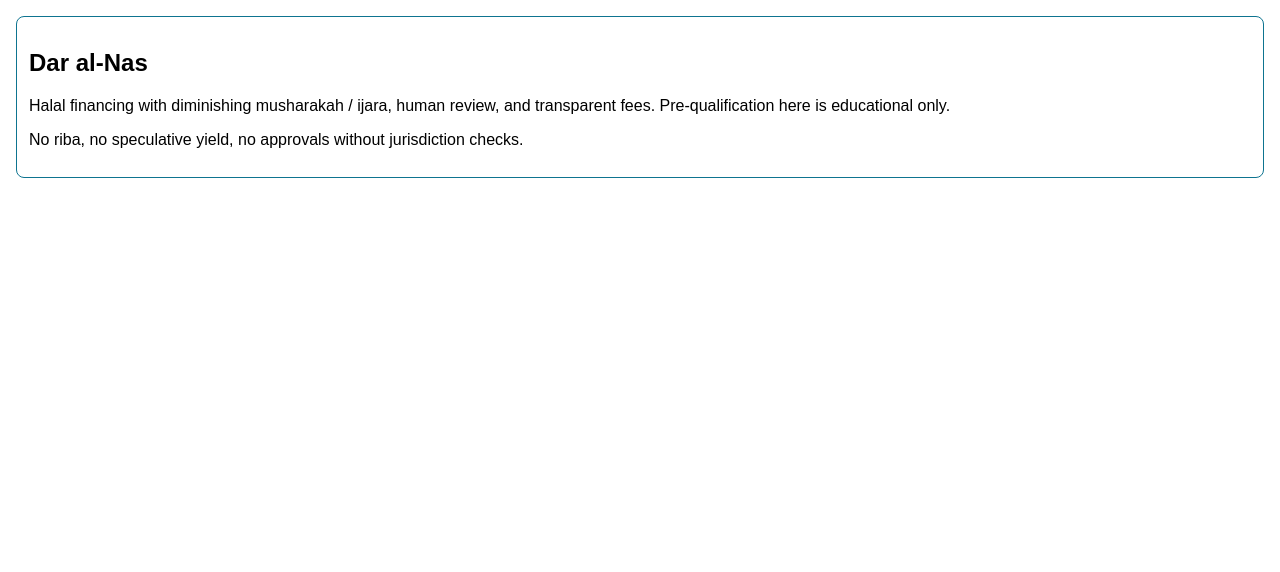
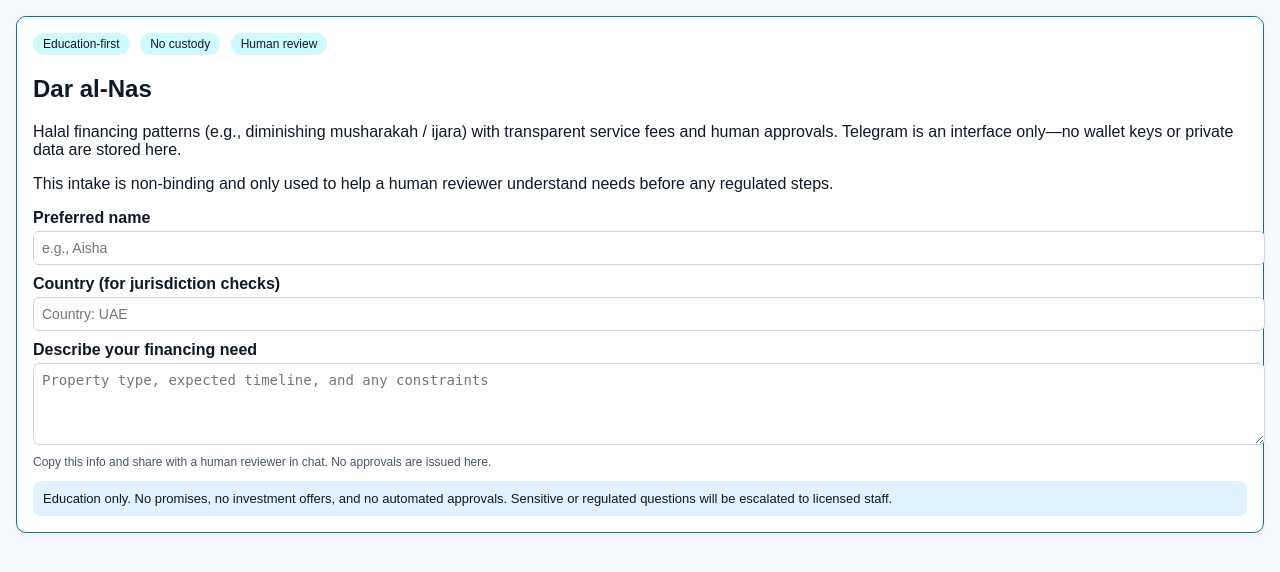
Before and after one commit to Oabu77/daralnas-chatgpt, a Python web app: template daralnas_bot/templates/daralnas.html in a window 1280 px wide. Shown: the top 572 px of the page. Run offline with Jinja, Linux system fonts and the light colour scheme; the template is opened without the code that fills it, so the values that code supplies are empty.

Commit message:
Add launch safety defaults and CI for Telegram stack

```diff
--- a/daralnas_bot/messages.py
+++ b/daralnas_bot/messages.py
@@ -43,9 +43,9 @@ FUNGI = dedent(
 
 DONATE = dedent(
     """
-    Donations support audits, compliance, and community education. Founder compensation is
-    transparent: infrastructure gas shares, IP licensing, and governance-approved stipends.
-    No hidden fees or investor-style promises.
+    Donations support audits, compliance, and community education. Funds are applied to
+    transparency tooling, human moderation, and outreach. No hidden fees or investor-style
+    promises.
     """
 ).strip()
 
--- a/daralnas_bot/templates/daralnas.html
+++ b/daralnas_bot/templates/daralnas.html
@@ -5,15 +5,46 @@
   <meta name="viewport" content="width=device-width, initial-scale=1.0" />
   <title>Dar al-Nas Mini App</title>
   <style>
-    body { font-family: Arial, sans-serif; margin: 16px; }
-    .card { border: 1px solid #0e7490; padding: 12px; border-radius: 8px; }
+    body { font-family: Arial, sans-serif; margin: 16px; background: #f7fafc; color: #0f172a; }
+    .card { border: 1px solid #0e7490; padding: 16px; border-radius: 10px; background: #ffffff; box-shadow: 0 2px 6px rgba(0,0,0,0.06); }
+    .pill { display: inline-block; padding: 4px 10px; border-radius: 999px; background: #cffafe; color: #0f172a; margin-right: 6px; font-size: 12px; }
+    label { display: block; margin-top: 10px; font-weight: 600; }
+    input, textarea { width: 100%; padding: 8px; margin-top: 4px; border: 1px solid #cbd5e1; border-radius: 6px; font-size: 14px; }
+    .disclaimer { margin-top: 12px; color: #0f172a; font-size: 13px; background: #e0f2fe; padding: 10px; border-radius: 8px; }
+    .note { font-size: 12px; color: #475569; margin-top: 6px; }
   </style>
 </head>
 <body>
   <div class="card">
+    <div>
+      <span class="pill">Education-first</span>
+      <span class="pill">No custody</span>
+      <span class="pill">Human review</span>
+    </div>
     <h2>Dar al-Nas</h2>
-    <p>Halal financing with diminishing musharakah / ijara, human review, and transparent fees. Pre-qualification here is educational only.</p>
-    <p>No riba, no speculative yield, no approvals without jurisdiction checks.</p>
+    <p>
+      Halal financing patterns (e.g., diminishing musharakah / ijara) with transparent service fees
+      and human approvals. Telegram is an interface only—no wallet keys or private data are stored here.
+    </p>
+    <p>
+      This intake is non-binding and only used to help a human reviewer understand needs before any regulated steps.
+    </p>
+
+    <label for="name">Preferred name</label>
+    <input id="name" type="text" placeholder="e.g., Aisha" />
+
+    <label for="country">Country (for jurisdiction checks)</label>
+    <input id="country" type="text" placeholder="Country: UAE" />
+
+    <label for="needs">Describe your financing need</label>
+    <textarea id="needs" rows="4" placeholder="Property type, expected timeline, and any constraints"></textarea>
+
+    <div class="note">Copy this info and share with a human reviewer in chat. No approvals are issued here.</div>
+
+    <div class="disclaimer">
+      Education only. No promises, no investment offers, and no automated approvals. Sensitive or
+      regulated questions will be escalated to licensed staff.
+    </div>
   </div>
 </body>
 </html>
```
Also changed, not shown: daralnas_bot/templates/fungi.html (+17 -4 lines), daralnas_bot/templates/meshtalk.html (+18 -4 lines), daralnas_bot/templates/quranchain.html (+17 -4 lines), railway.json (added, +13 -0 lines), .github/workflows/ci.yml (added), README.md.
